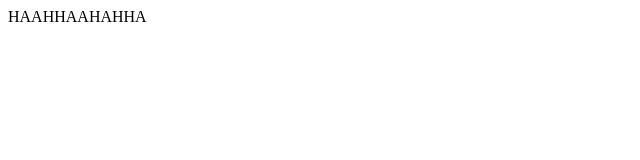
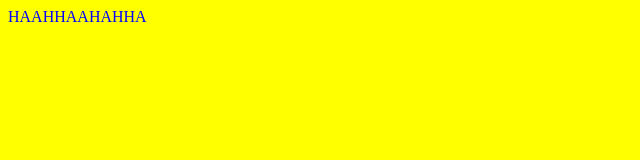
Before and after one commit to maxxi-00/AMSS, a plain HTML site: page index.html in a window 1280 px wide. Shown: the whole page, without its empty margins (0-640 px from the left). Drawn offline with Linux system fonts and the light colour scheme.

Commit message:
nag add ako color

```diff
--- /dev/null
+++ b/index.css
@@ -0,0 +1,4 @@
+body{
+    color: blue;
+    background-color: yellow;
+}
--- a/index.html
+++ b/index.html
@@ -4,6 +4,7 @@
     <meta charset="UTF-8">
     <meta name="viewport" content="width=device-width, initial-scale=1.0">
     <title>EDIWOW</title>
+    <link rel="stylesheet" href="index.css">
 </head>
 <body>
     HAAHHAAHAHHA
```
